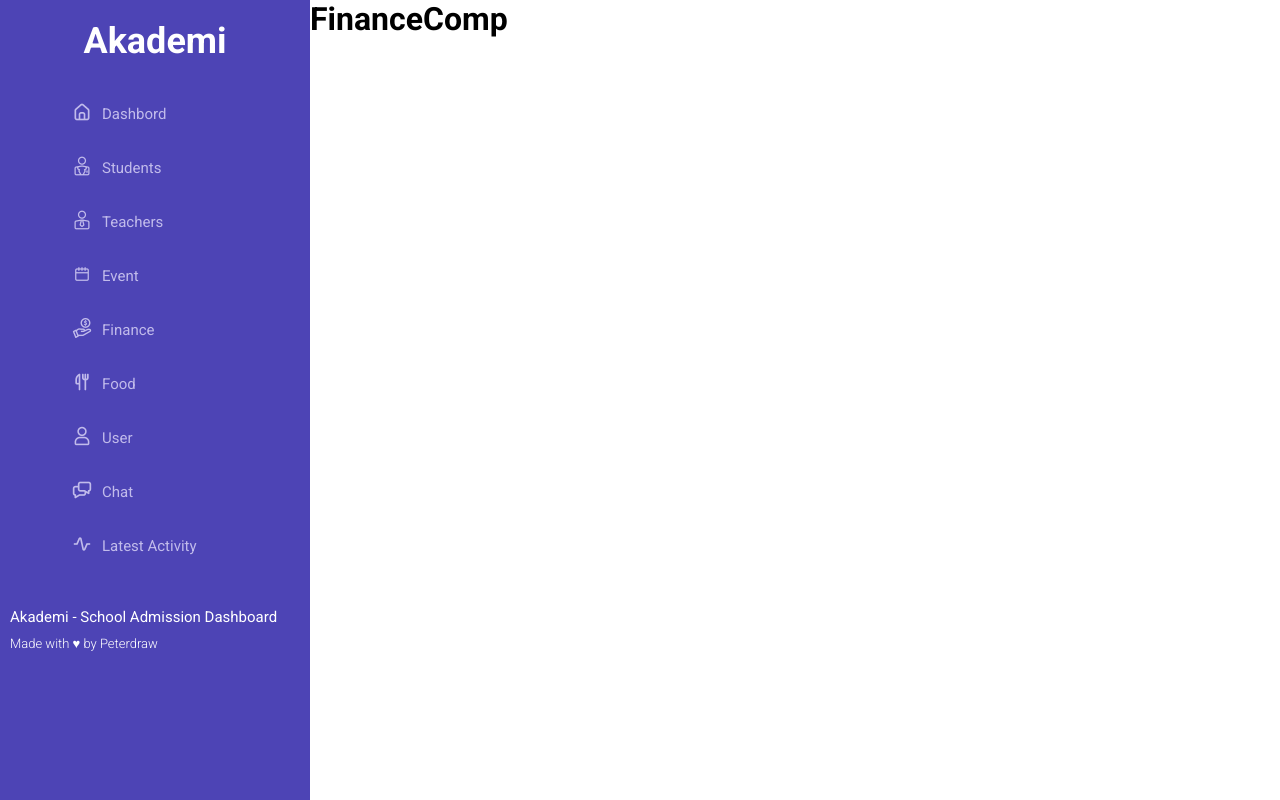
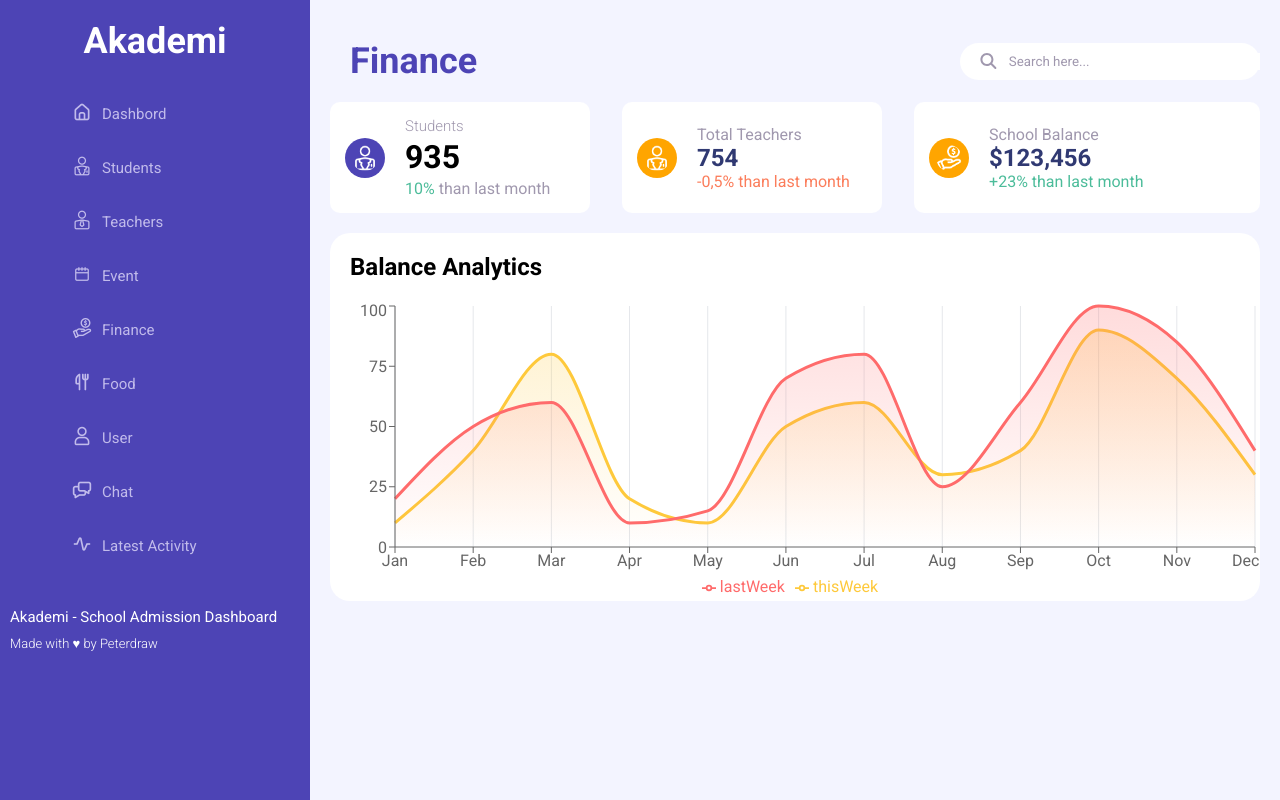
Before and after one commit to Junaidmunir02096/School-mahagement-system, a React (Vite) app: page /finance in a window 1280 px wide. Built offline with nearby package versions, Linux system fonts and the light colour scheme.

Commit message:
feat: Enhance FinanceComp with search functionality and add performance chart

```diff
--- a/src/component/DashBoard/DashBoard.jsx
+++ b/src/component/DashBoard/DashBoard.jsx
@@ -59,7 +59,7 @@ const DashBoard = () => {
                 </div>
             </div>
             <div className="w-full min-h-[300px] bg-[#fff] mt-[20px] rounded-[20px]">
-                <SchoolPerformanceChart />
+                <SchoolPerformanceChart title="School Performance" />
             </div>
             <div className="flex justify-between">
                 <div className="w-[50%] min-h-[300px] bg-[#fff] mt-[20px] rounded-[20px]">
--- a/src/component/DashBoard/SchoolPerformanceChart.jsx
+++ b/src/component/DashBoard/SchoolPerformanceChart.jsx
@@ -26,12 +26,10 @@ const data = [
   { month: "Dec", thisWeek: 30, lastWeek: 40 },
 ];
 
-export default function SchoolPerformanceChart() {
+export default function SchoolPerformanceChart({ title }) {
   return (
     <div className="bg-white rounded-xl p-5 shadow-md">
-            <h2 className="text-xl font-bold p-[20px]">School Performance</h2>
-
-
+            <h2 className="text-xl font-bold p-[20px]">{title}</h2>
       <ResponsiveContainer width="100%" height={300}>
         <AreaChart data={data}>
           <defs>
--- a/src/component/Finance/FinanceComp.jsx
+++ b/src/component/Finance/FinanceComp.jsx
@@ -1,7 +1,82 @@
+import { FontAwesomeIcon } from "@fortawesome/react-fontawesome";
+import { faMagnifyingGlass, faUserGraduate, faChalkboardTeacher, faCoins } from "@fortawesome/free-solid-svg-icons";
+import StudentIcon from "../../assets/SideBarIcone/Student.png";
+import FinanaceIcon from "../../assets/SideBarIcone/Finance.png";
+import SchoolPerformanceChart from "../DashBoard/SchoolPerformanceChart";
+
+
+
 const FinanceComp = () => {
+
+
+
     return (
-        <div>
-            <h1>FinanceComp</h1>
+        <div className="w-full h-[100vh] overflow-y-scroll bg-[#F3F4FF] p-[20px]">
+            <div className="flex justify-between items-center">
+                <h1 className="text-[36px] font-[700] text-center p-[20px] text-[#4D44B5]">Finance</h1>
+                <div className="flex items-center   bg-[#fff] rounded-full px-4 py-[10px] w-[300px]">
+                    <FontAwesomeIcon icon={faMagnifyingGlass} className="text-[#A098AE] ml-[20px]" />
+                    <input type="text" placeholder="Search here..." className="outline-none ml-[10px] border-none ml-2 w-full text-[#A098AE] placeholder-[#A098AE]" />
+                </div>
+            </div>
+
+            {/* Statistics Cards */}
+            <div className="flex w-[100%] gap-[2rem] mt-8">
+                {/* Total Students Card */}
+                <div className="flex  bg-[#fff] space-between p-[15px] rounded-[10px] w-[30%] gap-[20px] items-center ">
+                    <div className="bg-[#4D44B5] text-[#fff] h-[40px] w-[40px] flex items-center justify-center rounded-full ">
+                        <img src={StudentIcon} alt="Student" className="h-[30px] w-[30px] text-[10px] p-[2px] rounded-full brightness-0 invert" />
+                    </div>
+                    <div className="flex flex-col gap-[3px]">
+                        <p className="text-[#A098AE] text-[15px] font-[300]">Students</p>
+                        <h1>935</h1>
+                        <p className="text-[#A098AE] text-sm font-medium"><span className="text-[#4CBC9A]">10%</span> than last month</p>
+                    </div>
+                </div>
+
+                {/* Total Teachers Card */}
+
+                <div className="flex  bg-[#fff] p-[15px] rounded-[10px] space-between w-[30%] gap-[20px] items-center ">
+                    <div className="bg-[orange] text-[#fff] h-[40px] w-[40px] flex items-center justify-center rounded-full ">
+                        <img src={StudentIcon} alt="Student" className="h-[30px] w-[30px] text-[10px] p-[2px] rounded-full brightness-0 invert" />
+                    </div>
+                    <div className="flex-1">
+                        <p className="text-[#A098AE] text-sm font-medium mb-1">Total Teachers</p>
+                        <h2 className="text-[#303972] text-4xl font-bold mb-2">754</h2>
+                        <p className="text-[#FB7D5B] text-sm font-medium">-0,5% than last month</p>
+                    </div>
+                </div>
+
+
+                {/* School Balance Card */}
+
+                <div className="flex bg-[#fff] p-[15px] rounded-[10px] w-[40%] space-between gap-[20px] items-center ">
+                    <div className="bg-[orange] text-[#fff] h-[40px] w-[40px] flex items-center justify-center rounded-full ">
+                        <img src={FinanaceIcon} alt="Student" className="h-[30px] w-[30px] text-[10px] p-[2px] rounded-full brightness-0 invert" />
+                    </div>
+                    <div className="flex-1">
+                        <p className="text-[#A098AE] text-sm font-medium mb-1">School Balance</p>
+                        <h2 className="text-[#303972] text-4xl font-bold mb-2">$123,456</h2>
+                        <p className="text-[#4CBC9A] text-sm font-medium">+23% than last month</p>
+                    </div>
+
+                    {/* Wavy Chart Line */}
+                    {/* <div className="absolute bottom-0 right-0 w-1/2 h-20">
+                        <svg viewBox="0 0 200 80" className="w-full h-full" preserveAspectRatio="none">
+                            <path
+                                d="M 0 50 Q 30 30, 60 40 T 120 35 Q 150 30, 180 20 L 200 10"
+                                fill="none"
+                                stroke="#4CBC9A"
+                                strokeWidth="4"
+                                opacity="0.6"
+                            />
+                        </svg>
+                    </div> */}
+                </div>
+            </div>
+            <div className="w-full min-h-[300px] bg-[#fff] mt-[20px] rounded-[20px]">
+                <SchoolPerformanceChart title="Balance Analytics" />
+            </div>
         </div>
     )
 }
```
